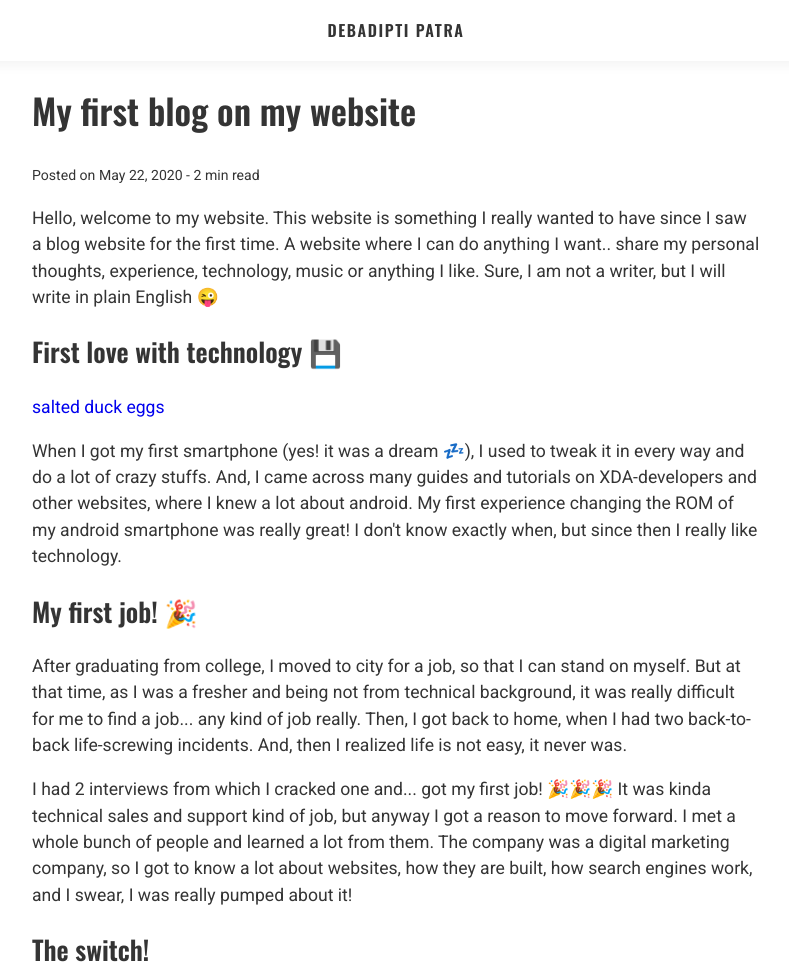
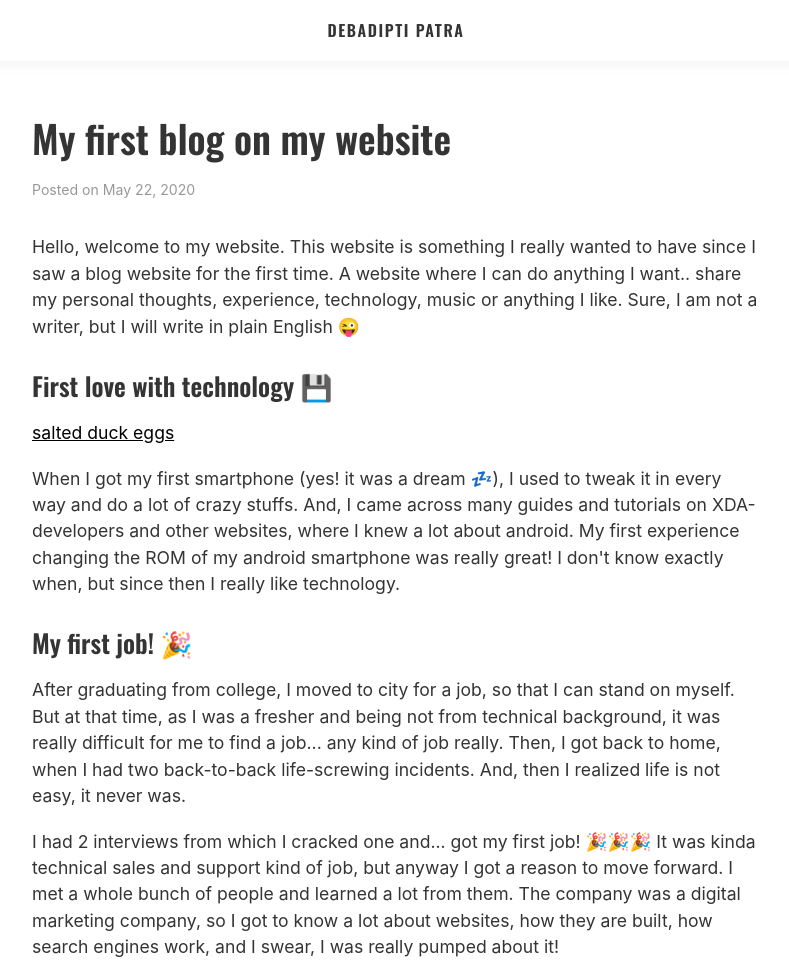
Before and after one commit to iamdebadipti/iamdebadipti.github.io, a Gatsby site: page /my-first-blog-on-my-website/ in a window 1280 px wide. Shown: the top 973 px of the page, without its empty margins (244-1033 px from the left). Built offline with nearby package versions, Linux system fonts and the light colour scheme; Gatsby itself is replaced by a stand-in of ours.

Commit message:
added blog styles

```diff
--- a/package.json
+++ b/package.json
@@ -25,7 +25,7 @@
   },
   "scripts": {
     "build": "yarn cache clean && gatsby clean && gatsby build",
-    "develop": "gatsby develop",
+    "develop": "gatsby clean && gatsby develop",
     "start": "yarn run develop",
     "clean": "gatsby clean",
     "deploy:github": "yarn run clean && gatsby build && gh-pages -d public -b master"
--- a/src/components/Navigation.js
+++ b/src/components/Navigation.js
@@ -1,5 +1,5 @@
 import React from 'react';
-import { useStaticQuery, graphql } from 'gatsby';
+import { useStaticQuery, graphql, Link } from 'gatsby';
 import styles from '../styles/Navigation.module.scss';
 
 const Navigation = () => {
@@ -8,7 +8,6 @@ const Navigation = () => {
       site {
         siteMetadata {
           title
-          siteUrl
           author {
             name
           }
@@ -17,13 +16,13 @@ const Navigation = () => {
     }
   `);
 
-  const { author, title, siteUrl } = data.site.siteMetadata;
+  const { author, title } = data.site.siteMetadata;
 
   return (
     <div className={styles.nav}>
-      <a href={siteUrl} title={title}>
+      <Link to="/" title={title}>
         <h1 className={styles.nav_title}>{author.name}</h1>
-      </a>
+      </Link>
     </div>
   );
 };
--- a/src/components/bio.js
+++ b/src/components/bio.js
@@ -53,7 +53,7 @@ const Bio = () => {
               key={name}
               className={styles.bio_social_link}
             >
-              {getIcon(name, '1.14rem')}
+              {getIcon(name, '18')}
             </a>
           ))}
         </div>
--- a/src/pages/index.js
+++ b/src/pages/index.js
@@ -23,7 +23,7 @@ const BlogIndex = ({ data, location }) => {
               <article>
                 <h2>{title}</h2>
                 <small>
-                  on {node.frontmatter.date} - {node.timeToRead} min read
+                  Posted on {node.frontmatter.date} - {node.timeToRead} min read
                 </small>
                 <p
                   dangerouslySetInnerHTML={{
--- a/src/styles/Post.module.scss
+++ b/src/styles/Post.module.scss
@@ -1,8 +1,50 @@
 .post {
-  &_heading {
-    margin: 3rem 0;
+  &_header {
+    margin: 2rem 0;
     > h1 {
       font-size: 2rem;
+      margin: 0 0 0.6rem;
+    }
+    > time {
+      font-size: 0.88rem;
+      opacity: 0.5;
+    }
+  }
+  &_content {
+    margin: 0 0 5rem;
+    > h2 {
+      font-size: 1.44rem;
+    }
+    > h3 {
+      font-size: 1.1rem;
+    }
+    > h2,
+    h3 {
+      margin: 1.6rem 0 1rem;
+    }
+    > p {
+      margin: 0 0 1.2rem;
+    }
+    a {
+      font-size: inherit;
+      color: black;
+      text-decoration: underline;
+    }
+  }
+  @media (min-width: 46rem) {
+    margin: 3rem 0;
+    &_header {
+      > h1 {
+        font-size: 2.4rem;
+      }
+    }
+    &_content {
+      > h2 {
+        font-size: 1.6rem;
+      }
+      > h3 {
+        font-size: 1.2rem;
+      }
     }
   }
 }
--- a/src/templates/blog-post.js
+++ b/src/templates/blog-post.js
@@ -1,26 +1,28 @@
 import React from 'react';
-import { Link, graphql } from 'gatsby';
+import { graphql } from 'gatsby';
 import Layout from '../components/Layout';
 import styles from '../styles/Post.module.scss';
 
-const BlogPostTemplate = ({ data, pageContext, location }) => {
+const BlogPostTemplate = ({
+  data,
+  // pageContext,
+  location
+}) => {
   const post = data.markdownRemark;
   const siteTitle = data.site.siteMetadata.title;
-  const { previous, next } = pageContext;
+  // const { previous, next } = pageContext;
 
   return (
     <Layout location={location} title={siteTitle}>
       <article className={styles.post}>
         <header className={styles.post_header}>
           <h1>{post.frontmatter.title}</h1>
-          <small>
-            Posted on {post.frontmatter.date} - {post.timeToRead} min read
-          </small>
+          <time dateTime={post.frontmatter.date}>Posted on {post.frontmatter.date}</time>
         </header>
         <section className={styles.post_content} dangerouslySetInnerHTML={{ __html: post.html }} />
       </article>
 
-      <nav className={styles.post_nav}>
+      {/* <nav className={styles.post_nav}>
         <ul>
           <li>
             {previous && (
@@ -37,7 +39,7 @@ const BlogPostTemplate = ({ data, pageContext, location }) => {
             )}
           </li>
         </ul>
-      </nav>
+      </nav> */}
     </Layout>
   );
 };
--- a/static/css/global.css
+++ b/static/css/global.css
@@ -1,4 +1,4 @@
-@import url('https://fonts.googleapis.com/css2?family=Oswald:wght@600&family=Roboto&display=swap');
+@import url('https://fonts.googleapis.com/css2?family=Oswald:wght@600');
 
 html {
   line-height: 1.5; /* 1 */
@@ -7,7 +7,8 @@ html {
 
 body {
   margin: 0;
-  font-family: 'Roboto', Oxygen, Ubuntu, Cantarell, 'Open Sans', 'Helvetica Neue', sans-serif;
+  font-family: -apple-system, BlinkMacSystemFont, 'Segoe UI', Roboto, Oxygen, Ubuntu, Cantarell,
+    'Open Sans', 'Helvetica Neue', sans-serif;
   font-size: 1.1rem;
   text-rendering: optimizelegibility;
   color: #343434;
```
Also changed, not shown: src/styles/Bio.module.scss (+11 -4 lines), src/styles/Index.module.scss (+23 -7 lines).
